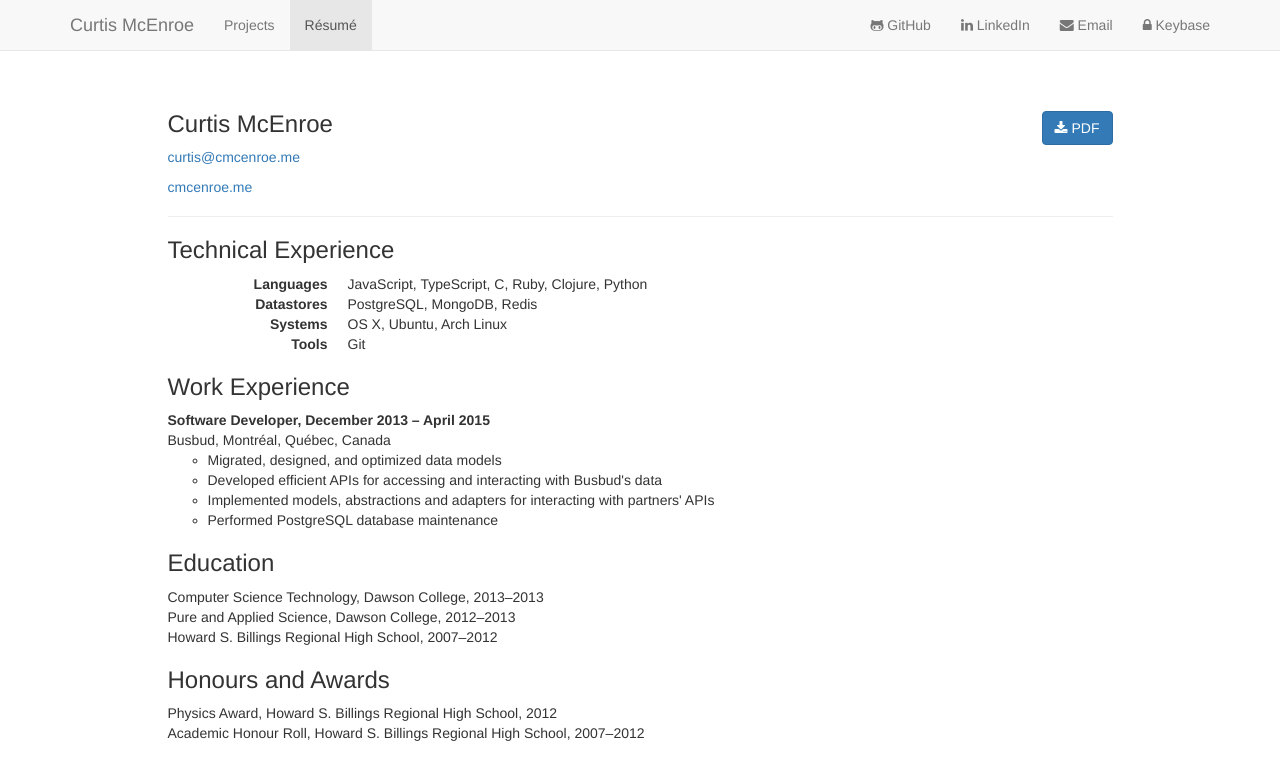
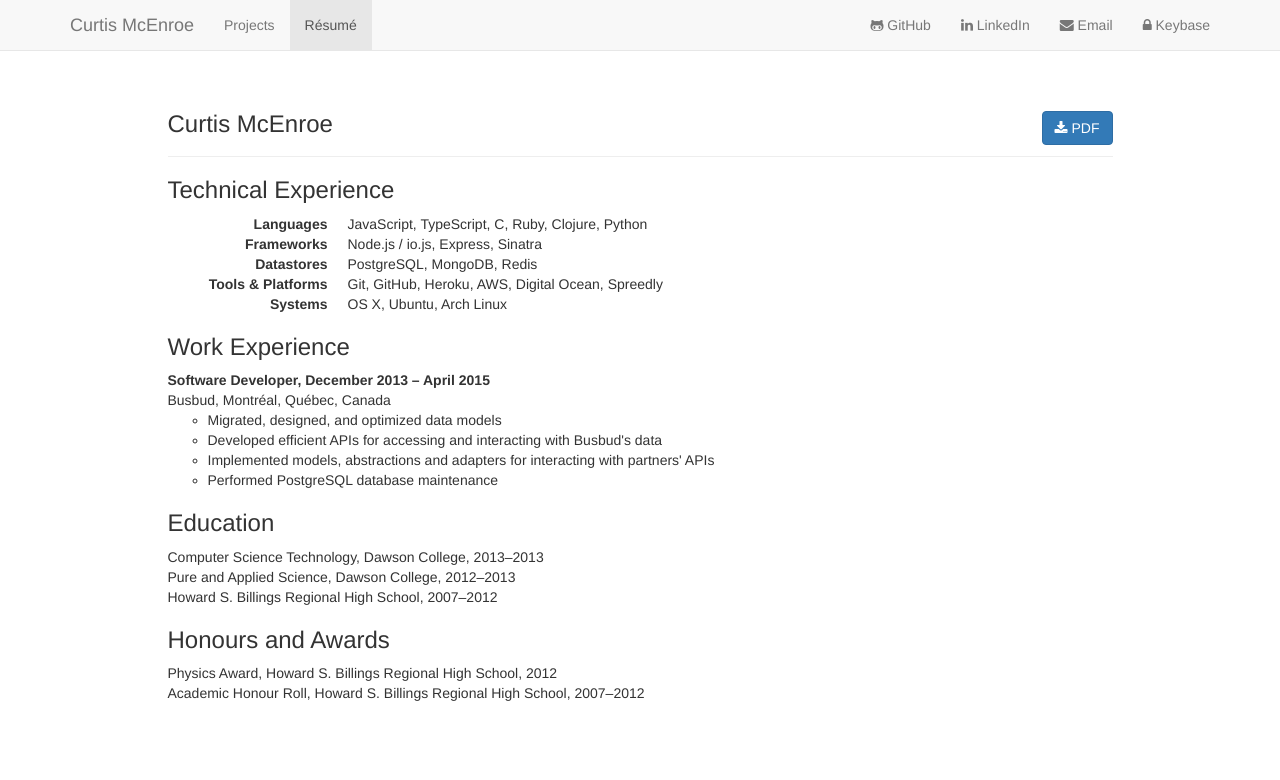
Before and after one commit to causal-agent/programble.github.io, a Jekyll site: the page built from resume.html, in a window 1280 px wide. Shown: the top 780 px of the page. Built offline with Jekyll 4.4.1, drawn with Linux system fonts in a browser that asks for light colours; nearby versions of some CDN libraries.

Commit message:
Update resume skills and contact info

```diff
--- a/_config.yml
+++ b/_config.yml
@@ -31,16 +31,40 @@ nav:
 resume:
   tech:
     - name: Languages
-      items: [JavaScript, TypeScript, C, Ruby, Clojure, Python]
+      items:
+        - JavaScript
+        - TypeScript
+        - C
+        - Ruby
+        - Clojure
+        - Python
+
+    - name: Frameworks
+      items:
+        - Node.js / io.js
+        - Express
+        - Sinatra
 
     - name: Datastores
-      items: [PostgreSQL, MongoDB, Redis]
+      items:
+        - PostgreSQL
+        - MongoDB
+        - Redis
+
+    - name: Tools & Platforms
+      items:
+        - Git
+        - GitHub
+        - Heroku
+        - AWS
+        - Digital Ocean
+        - Spreedly
 
     - name: Systems
-      items: [OS X, Ubuntu, Arch Linux]
-
-    - name: Tools
-      items: [Git]
+      items:
+        - OS X
+        - Ubuntu
+        - Arch Linux
 
   work:
     - title: Software Developer
--- a/resume.html
+++ b/resume.html
@@ -15,20 +15,11 @@ id: resume
 
   <h3>Curtis McEnroe</h3>
   <p>
-    <span class="visible-print">
-      Email: {{ site.email }}
-    </span>
-    <span class="hidden-print">
-      <a href="mailto:{{ site.email }}">{{ site.email }}</a>
-    </span>
-  </p>
-  <p>
-    <span class="visible-print">
-      Website: {{ site.domain }}
-    </span>
-    <span class="hidden-print">
-      <a href="http://{{ site.domain }}">{{ site.domain }}</a>
-    </span>
+    <ul class="list-unstyled visible-print">
+      <li>{{ site.domain }}</li>
+      <li>{{ site.email }}</li>
+      <li>github.com/programble</li>
+    </ul>
   </p>
 </div>
 
```
Also changed, not shown: 1 other file.
